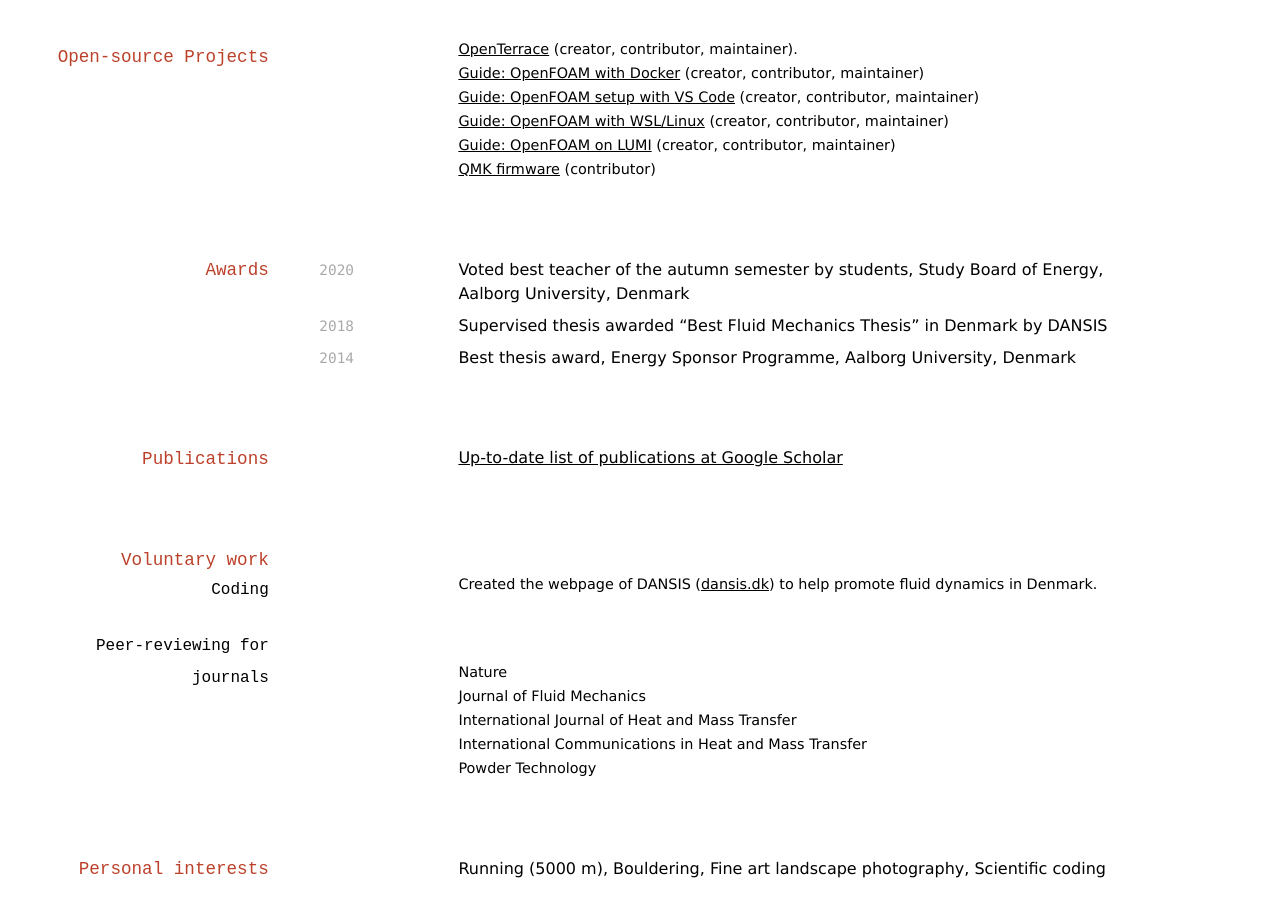
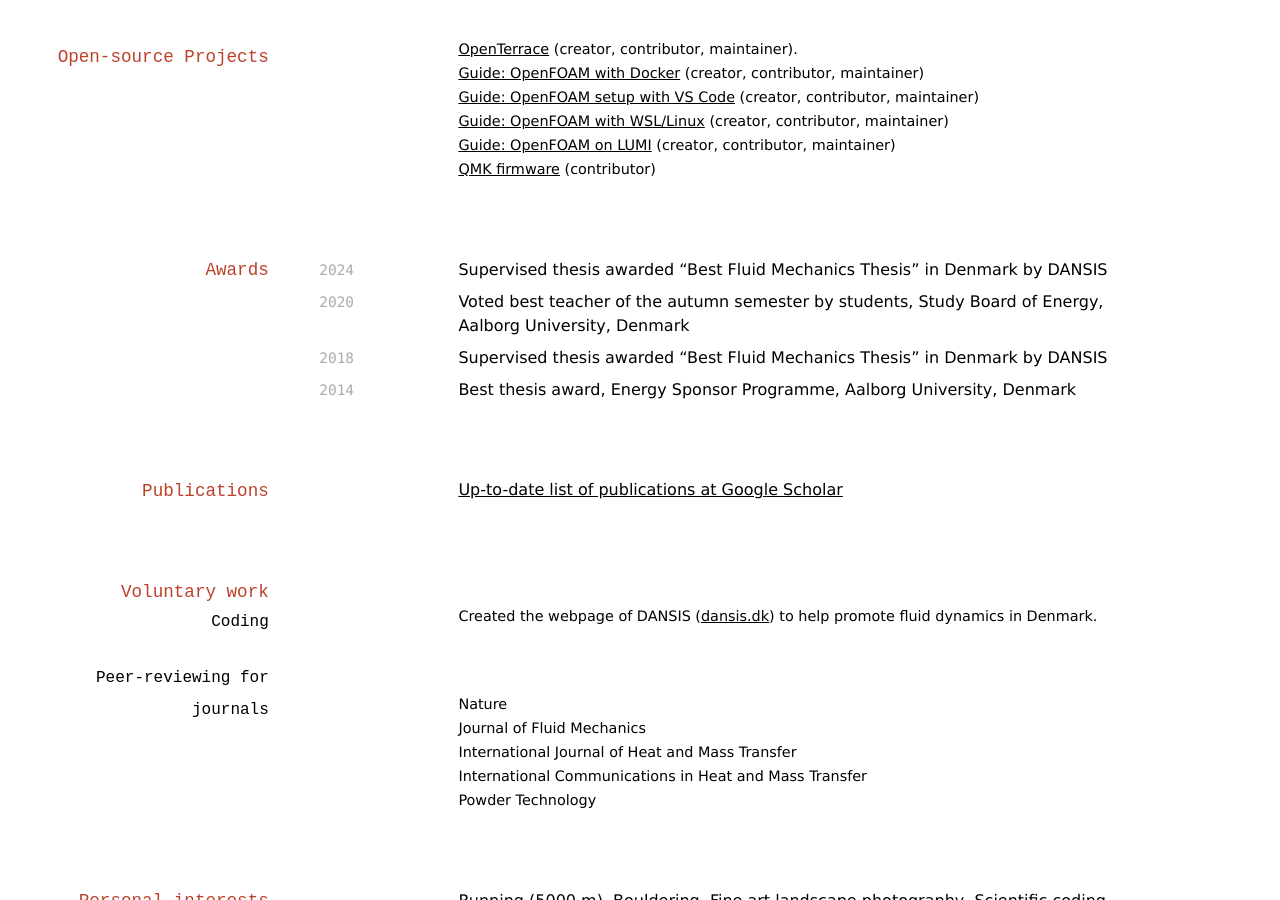
Before and after one commit to jakobhaervig/cv, a Jekyll site: the page built from index.md, in a window 1280 px wide and 900 px high, scrolled down 2188 px. Built offline with Jekyll 4.4.1, drawn with Linux system fonts in a browser that asks for light colours.

Commit message:
Update index.md

```diff
--- a/index.md
+++ b/index.md
@@ -123,6 +123,8 @@ __2020 DUO-India Professor Fellowship__
 - [QMK firmware](https://github.com/qmk/qmk_firmware) (contributor)
 
 ## Awards
+`2024`
+Supervised thesis awarded "Best Fluid Mechanics Thesis" in Denmark by DANSIS
 
 `2020`
 Voted best teacher of the autumn semester by students, Study Board of Energy, Aalborg University, Denmark
```
